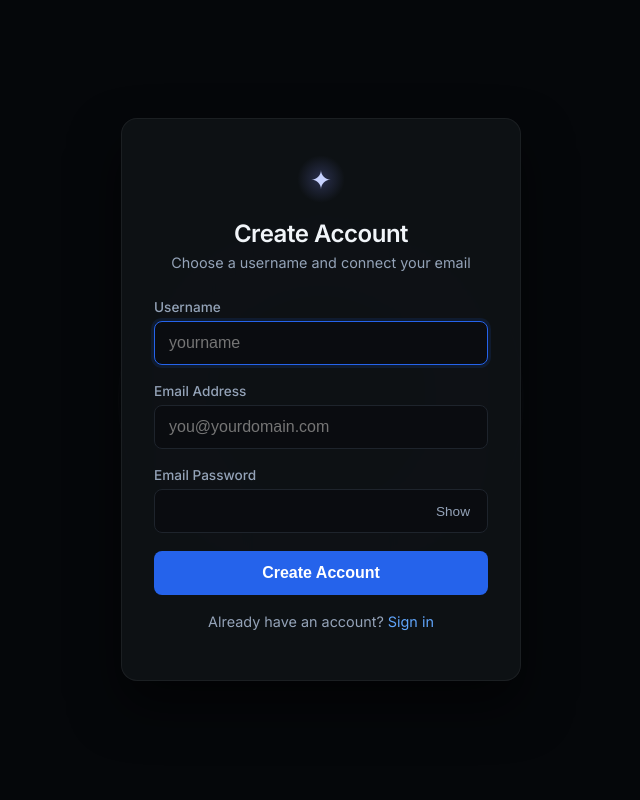
After one commit to MidTechck/Analysis-Ai, a Flask app: page /register in a window 1280 px wide. The commit adds this page. Shown: the whole page, without its empty margins (319-959 px from the left). Run offline with Flask 3, Linux system fonts and the light colour scheme.

Commit message:
Railway ready + multi-user (username isolation)

```diff
--- a/app.py
+++ b/app.py
@@ -157,13 +157,28 @@ print("SYSTEM BOOT DIAGNOSTICS & MULTI-PROVIDER LLM:")
 discover_providers()
 print("="*50 + "\n")
 
-# --- PERMANENT MEMORY ENGINE ---
-def get_memory_file(email_acc):
-    safe_email = email_acc.replace('@', '_').replace('.', '_')
-    return f"memory_{safe_email}.json"
+# --- USER STORE (username isolates all data) ---
+USERS_FILE = "users.json"
 
-def load_memory(email_acc):
-    file = get_memory_file(email_acc)
+def load_users():
+    if os.path.exists(USERS_FILE):
+        try:
+            with open(USERS_FILE, 'r') as f:
+                return json.load(f)
+        except:
+            return {}
+    return {}
+
+def save_users(users):
+    with open(USERS_FILE, 'w') as f:
+        json.dump(users, f, indent=2)
+
+def get_memory_file(username):
+    safe = username.replace('@', '_').replace('.', '_').replace(' ', '_')
+    return f"memory_{safe}.json"
+
+def load_memory(username):
+    file = get_memory_file(username)
     if os.path.exists(file):
         try:
             with open(file, 'r') as f:
@@ -172,8 +187,8 @@ def load_memory(email_acc):
             return []
     return []
 
-def save_memory(email_acc, history):
-    file = get_memory_file(email_acc)
+def save_memory(username, history):
+    file = get_memory_file(username)
     with open(file, 'w') as f:
         json.dump(history, f)
 
@@ -345,22 +360,54 @@ def process_agentic_chat(user_message, history, email_acc, password):
 # --- ROUTES ---
 @app.route('/', methods=['GET'])
 def index():
-    if 'email' in session: return redirect(url_for('dashboard'))
+    if 'username' in session: return redirect(url_for('dashboard'))
     return render_template('login.html')
 
-@app.route('/login', methods=['POST'])
-def login():
-    email_acc = request.form['email']
-    password = request.form['password']
-    try:
-        with imap_connection(email_acc, password, select_inbox=False):
-            pass
+@app.route('/register', methods=['GET', 'POST'])
+def register():
+    if request.method == 'POST':
+        username = request.form.get('username', '').strip()
+        email_acc = request.form.get('email', '').strip()
+        password = request.form.get('password', '')
+        if not username or not email_acc or not password:
+            return render_template('register.html', error="All fields are required.")
+        users = load_users()
+        if username in users:
+            return render_template('register.html', error="Username already taken.")
+        # Verify IMAP credentials work
+        try:
+            with imap_connection(email_acc, password, select_inbox=False):
+                pass
+        except Exception:
+            return render_template('register.html', error="Could not connect with that email/password.")
+        users[username] = {"email": email_acc, "password": password}
+        save_users(users)
+        session['username'] = username
         session['email'] = email_acc
         session['password'] = password
         session['dashboard_query'] = None
         return redirect(url_for('dashboard'))
+    return render_template('register.html')
+
+@app.route('/login', methods=['POST'])
+def login():
+    username = request.form.get('username', '').strip()
+    password = request.form.get('password', '')
+    users = load_users()
+    user = users.get(username)
+    if not user or user.get('password') != password:
+        return render_template('login.html', error="Invalid username or password.")
+    # Re-verify IMAP still works
+    try:
+        with imap_connection(user['email'], user['password'], select_inbox=False):
+            pass
     except Exception:
-        return render_template('login.html', error="Invalid credentials.")
+        return render_template('login.html', error="Stored email credentials no longer work.")
+    session['username'] = username
+    session['email'] = user['email']
+    session['password'] = user['password']
+    session['dashboard_query'] = None
+    return redirect(url_for('dashboard'))
 
 @app.route('/logout')
 def logout():
@@ -369,7 +416,7 @@ def logout():
 
 @app.route('/dashboard', methods=['GET', 'POST'])
 def dashboard():
-    if 'email' not in session: return redirect(url_for('index'))
+    if 'username' not in session: return redirect(url_for('index'))
 
     total_inbox = 0
     match_count = 0
@@ -442,30 +489,31 @@ def dashboard():
 
 @app.route('/chat', methods=['GET'])
 def chat_page():
-    if 'email' not in session: return redirect(url_for('index'))
+    if 'username' not in session: return redirect(url_for('index'))
     return render_template('chat.html')
 
 @app.route('/api/chat', methods=['POST'])
 def api_chat():
-    if 'email' not in session: return jsonify({"error": "Unauthorized"}), 401
+    if 'username' not in session: return jsonify({"error": "Unauthorized"}), 401
     user_message = request.json.get('message', '')
     if not user_message: return jsonify({"reply": "I didn't catch that."})
 
-    email_acc = session['email']
-    history = load_memory(email_acc)
+    username = session['username']
+    history = load_memory(username)
 
-    reply = process_agentic_chat(user_message, history, email_acc, session['password'])
+    reply = process_agentic_chat(user_message, history, session['email'], session['password'])
 
     history.append({"role": "User", "text": user_message})
     history.append({"role": "Analysis AI", "text": reply})
-    save_memory(email_acc, history[-20:])
+    save_memory(username, history[-20:])
 
     return jsonify({"reply": reply})
 
 @app.route('/api/chat/history', methods=['GET'])
 def get_chat_history():
-    if 'email' not in session: return jsonify([])
-    return jsonify(load_memory(session['email']))
+    if 'username' not in session: return jsonify([])
+    return jsonify(load_memory(session['username']))
 
 if __name__ == '__main__':
-    app.run(host='0.0.0.0', port=5000)
+    port = int(os.environ.get('PORT', 5000))
+    app.run(host='0.0.0.0', port=port)
--- /dev/null
+++ b/requirements.txt
@@ -0,0 +1,4 @@
+flask
+python-dotenv
+requests
+gunicorn
--- /dev/null
+++ b/templates/register.html
@@ -0,0 +1,207 @@
+<!DOCTYPE html>
+<html lang="en">
+<head>
+    <meta charset="UTF-8">
+    <title>Create Account - Analysis AI</title>
+    <meta name="viewport" content="width=device-width, initial-scale=1.0">
+    <style>
+        :root {
+            --bg: #05070a;
+            --card: #111418;
+            --border: #1e242c;
+            --text: #f1f5f9;
+            --muted: #94a3b8;
+            --accent: #2563eb;
+            --accent-hover: #1d4ed8;
+            --success: #10b981;
+            --danger: #ef4444;
+        }
+        * { box-sizing: border-box; }
+        body {
+            font-family: 'Inter', -apple-system, BlinkMacSystemFont, 'Segoe UI', Roboto, sans-serif;
+            background: var(--bg);
+            color: var(--text);
+            margin: 0;
+            padding: 20px;
+            display: flex;
+            align-items: center;
+            justify-content: center;
+            min-height: 100vh;
+            overflow: hidden;
+        }
+        .bg-rings {
+            position: fixed;
+            inset: 0;
+            pointer-events: none;
+            z-index: 0;
+            display: flex;
+            align-items: center;
+            justify-content: center;
+        }
+        .ring-group {
+            position: relative;
+            width: 480px;
+            height: 480px;
+        }
+        .ring {
+            position: absolute;
+            border-radius: 50%;
+            border: 1px solid;
+            left: 50%;
+            top: 50%;
+            transform: translate(-50%, -50%);
+            opacity: 0.35;
+        }
+        .ring:nth-child(1) {
+            width: 260px; height: 260px;
+            border-color: rgba(129, 140, 248, 0.5);
+            box-shadow: 0 0 20px rgba(129, 140, 248, 0.15);
+            animation: pulse 4s ease-in-out infinite;
+        }
+        .ring:nth-child(2) {
+            width: 340px; height: 340px;
+            border-color: rgba(203, 213, 225, 0.3);
+            animation: pulse 5s ease-in-out infinite reverse;
+        }
+        .ring:nth-child(3) {
+            width: 420px; height: 420px;
+            border-color: rgba(148, 163, 184, 0.2);
+            animation: pulse 6s ease-in-out infinite;
+        }
+        @keyframes pulse {
+            0%, 100% { opacity: 0.25; transform: translate(-50%, -50%) scale(0.96); }
+            50% { opacity: 0.5; transform: translate(-50%, -50%) scale(1.02); }
+        }
+        .card {
+            background: rgba(17, 20, 24, 0.82);
+            backdrop-filter: blur(16px);
+            border-radius: 16px;
+            padding: 36px 32px;
+            border: 1px solid rgba(255,255,255,0.06);
+            box-shadow: 0 25px 50px rgba(0,0,0,0.55);
+            width: 100%;
+            max-width: 400px;
+            position: relative;
+            z-index: 2;
+            animation: card-in 0.9s cubic-bezier(0.16, 1, 0.3, 1);
+        }
+        @keyframes card-in {
+            from { opacity: 0; transform: translateY(20px) scale(0.97); }
+            to { opacity: 1; transform: none; }
+        }
+        .logo {
+            width: 48px;
+            height: 48px;
+            margin: 0 auto 16px;
+            border-radius: 50%;
+            background: radial-gradient(circle, rgba(129,140,248,0.25), transparent 70%);
+            display: flex;
+            align-items: center;
+            justify-content: center;
+            font-size: 1.6rem;
+            color: #c7d2fe;
+        }
+        h2 { margin: 0 0 6px 0; font-weight: 600; font-size: 1.5rem; letter-spacing: -0.02em; text-align: center; }
+        p.subtitle { color: var(--muted); font-size: 0.9rem; margin: 0 0 28px 0; text-align: center; }
+        label { display: block; font-size: 0.85rem; color: var(--muted); margin-bottom: 6px; font-weight: 500; }
+        .input-wrap { position: relative; margin-bottom: 18px; }
+        input {
+            background: #0a0c10;
+            border: 1px solid var(--border);
+            color: var(--text);
+            padding: 12px 14px;
+            border-radius: 8px;
+            font-size: 1rem;
+            width: 100%;
+            transition: border-color 0.2s, box-shadow 0.2s;
+        }
+        input:focus { outline: none; border-color: var(--accent); box-shadow: 0 0 0 3px rgba(37,99,235,0.12); }
+        .toggle-pw {
+            position: absolute;
+            right: 12px;
+            top: 50%;
+            transform: translateY(-50%);
+            background: none;
+            border: none;
+            color: var(--muted);
+            cursor: pointer;
+            font-size: 0.85rem;
+            font-weight: 500;
+            padding: 4px 6px;
+        }
+        .toggle-pw:hover { color: var(--text); }
+        button[type="submit"] {
+            background: var(--accent);
+            color: white;
+            padding: 13px;
+            border: none;
+            border-radius: 8px;
+            font-weight: 600;
+            cursor: pointer;
+            width: 100%;
+            font-size: 1rem;
+            transition: background 0.2s;
+        }
+        button[type="submit"]:hover { background: var(--accent-hover); }
+        .error {
+            background: rgba(239, 68, 68, 0.1);
+            border: 1px solid rgba(239, 68, 68, 0.3);
+            color: #fca5a5;
+            padding: 10px 12px;
+            border-radius: 8px;
+            margin-bottom: 16px;
+            font-size: 0.9rem;
+        }
+        a { color: #60a5fa; text-decoration: none; }
+        a:hover { text-decoration: underline; }
+    </style>
+    <link href="https://fonts.googleapis.com/css2?family=Inter:wght@400;500;600;700&display=swap" rel="stylesheet">
+</head>
+<body>
+    <div class="bg-rings">
+        <div class="ring-group">
+            <div class="ring"></div>
+            <div class="ring"></div>
+            <div class="ring"></div>
+        </div>
+    </div>
+    <div class="card">
+        <div class="logo">✦</div>
+        <h2>Create Account</h2>
+        <p class="subtitle">Choose a username and connect your email</p>
+        {% if error %}<div class="error">{{ error }}</div>{% endif %}
+        <form method="POST" action="/register">
+            <label for="username">Username</label>
+            <div class="input-wrap">
+                <input type="text" id="username" name="username" placeholder="yourname" required autofocus>
+            </div>
+            <label for="email">Email Address</label>
+            <div class="input-wrap">
+                <input type="email" id="email" name="email" placeholder="you@yourdomain.com" required>
+            </div>
+            <label for="password">Email Password</label>
+            <div class="input-wrap">
+                <input type="password" id="password" name="password" required>
+                <button type="button" class="toggle-pw" onclick="togglePassword()">Show</button>
+            </div>
+            <button type="submit">Create Account</button>
+        </form>
+        <p style="text-align:center; margin-top:18px; font-size:0.9rem; color:var(--muted);">
+            Already have an account? <a href="/">Sign in</a>
+        </p>
+    </div>
+    <script>
+        function togglePassword() {
+            const pw = document.getElementById('password');
+            const btn = document.querySelector('.toggle-pw');
+            if (pw.type === 'password') {
+                pw.type = 'text';
+                btn.textContent = 'Hide';
+            } else {
+                pw.type = 'password';
+                btn.textContent = 'Show';
+            }
+        }
+    </script>
+</body>
+</html>
```
Also changed, not shown: templates/login.html (+7 -4 lines).
